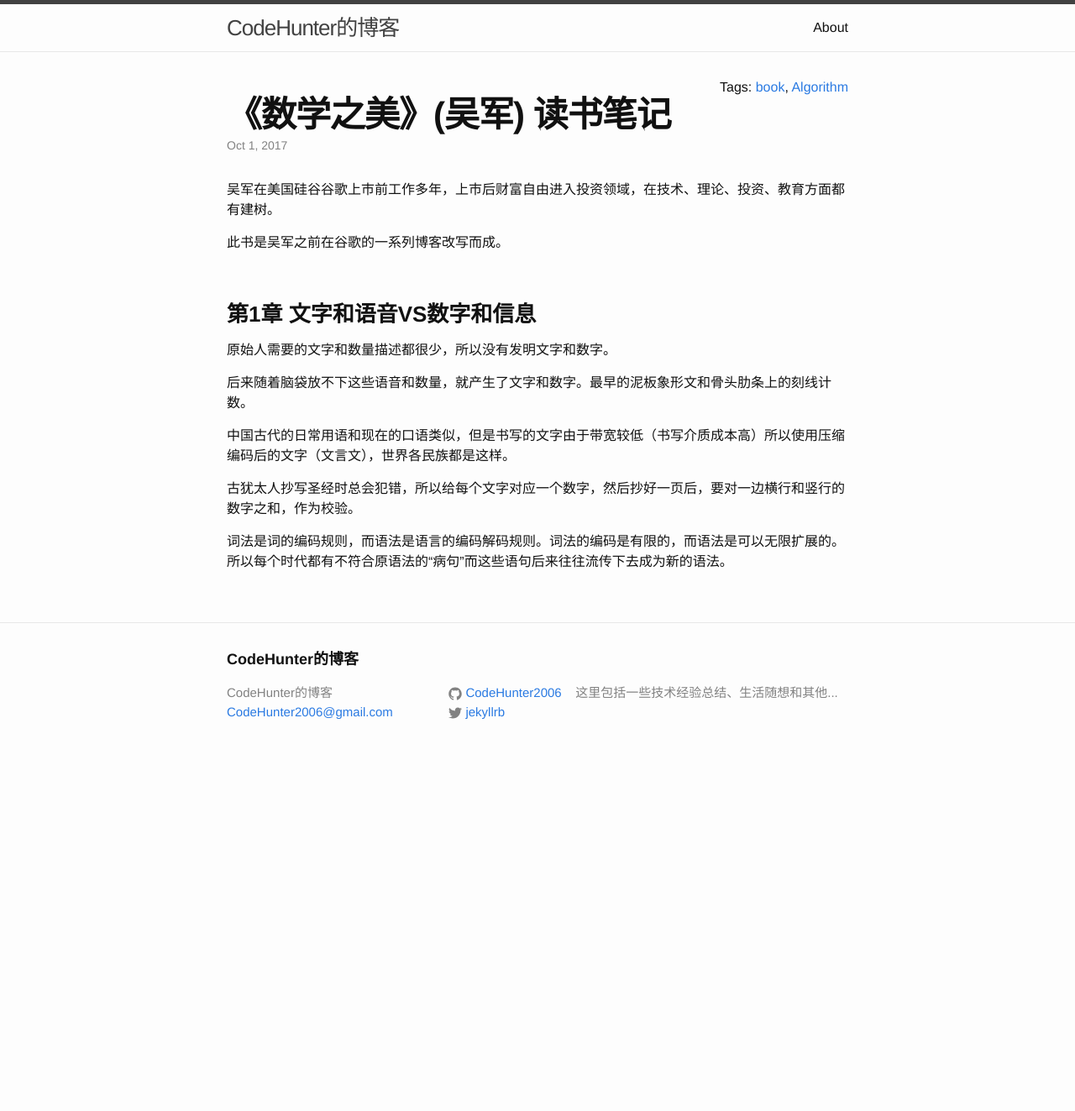
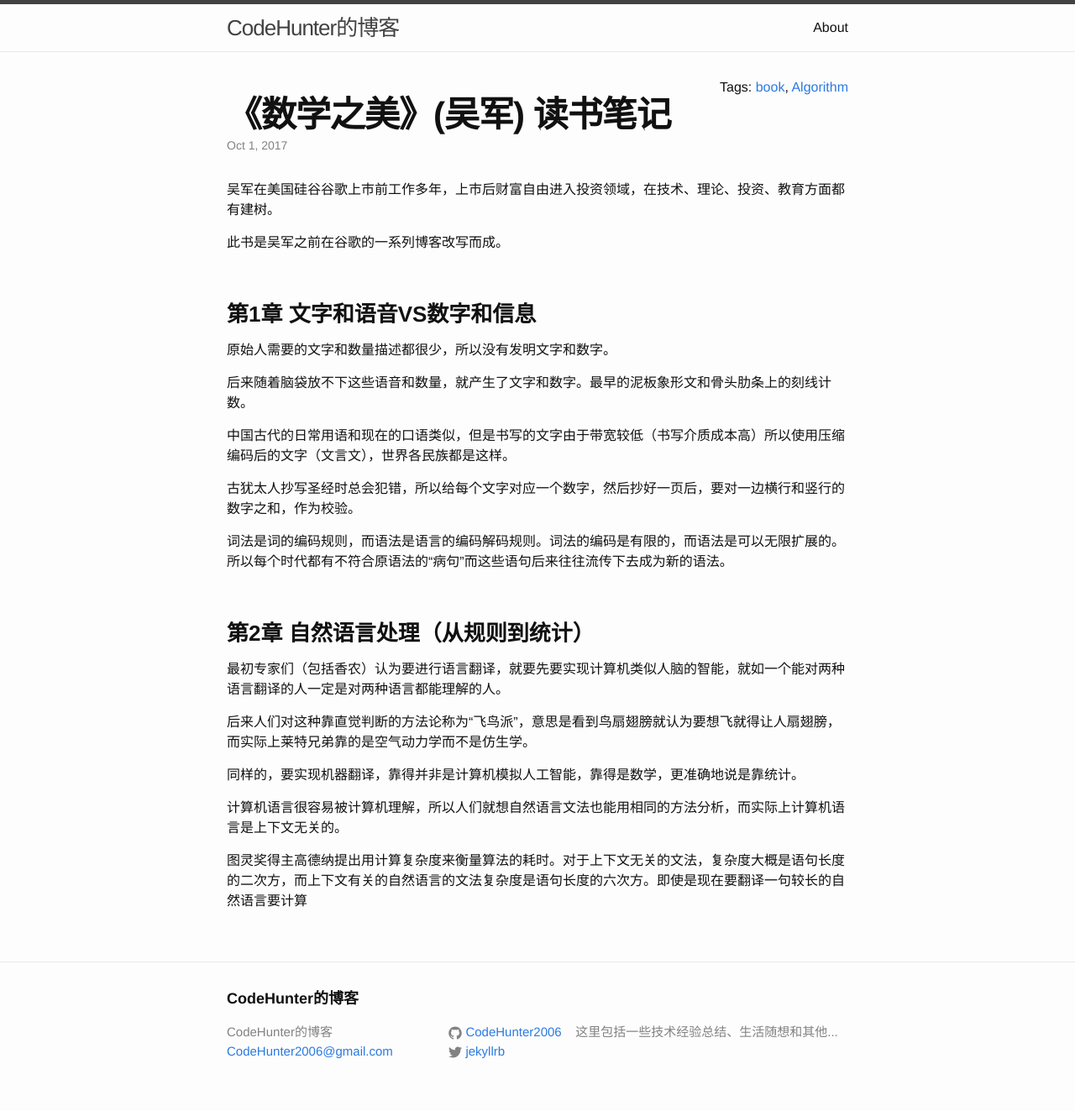
Before and after one commit to CodeHunter2006/CodeHunter2006.github.io, a Jekyll site: the page built from _posts/2017-10-01-数学之美_吴军_读书笔记.md, in a window 1280 px wide. Shown: the whole page at 84% size. Built offline with Jekyll 4.4.1, drawn with Linux system fonts in a browser that asks for light colours; before the commit the page ends 919 px from its top, so only the background shows below that.

Commit message:
增加第2章笔记

```diff
--- a/_posts/2017-10-01-数学之美_吴军_读书笔记.md
+++ b/_posts/2017-10-01-数学之美_吴军_读书笔记.md
@@ -19,3 +19,15 @@ tags: book Algorithm
 古犹太人抄写圣经时总会犯错，所以给每个文字对应一个数字，然后抄好一页后，要对一边横行和竖行的数字之和，作为校验。
 
 词法是词的编码规则，而语法是语言的编码解码规则。词法的编码是有限的，而语法是可以无限扩展的。所以每个时代都有不符合原语法的“病句”而这些语句后来往往流传下去成为新的语法。
+
+<br/>
+### 第2章 自然语言处理（从规则到统计）
+最初专家们（包括香农）认为要进行语言翻译，就要先要实现计算机类似人脑的智能，就如一个能对两种语言翻译的人一定是对两种语言都能理解的人。
+
+后来人们对这种靠直觉判断的方法论称为“飞鸟派”，意思是看到鸟扇翅膀就认为要想飞就得让人扇翅膀，而实际上莱特兄弟靠的是空气动力学而不是仿生学。
+
+同样的，要实现机器翻译，靠得并非是计算机模拟人工智能，靠得是数学，更准确地说是靠统计。
+
+计算机语言很容易被计算机理解，所以人们就想自然语言文法也能用相同的方法分析，而实际上计算机语言是上下文无关的。
+
+图灵奖得主高德纳提出用计算复杂度来衡量算法的耗时。对于上下文无关的文法，复杂度大概是语句长度的二次方，而上下文有关的自然语言的文法复杂度是语句长度的六次方。即使是现在要翻译一句较长的自然语言要计算
```
